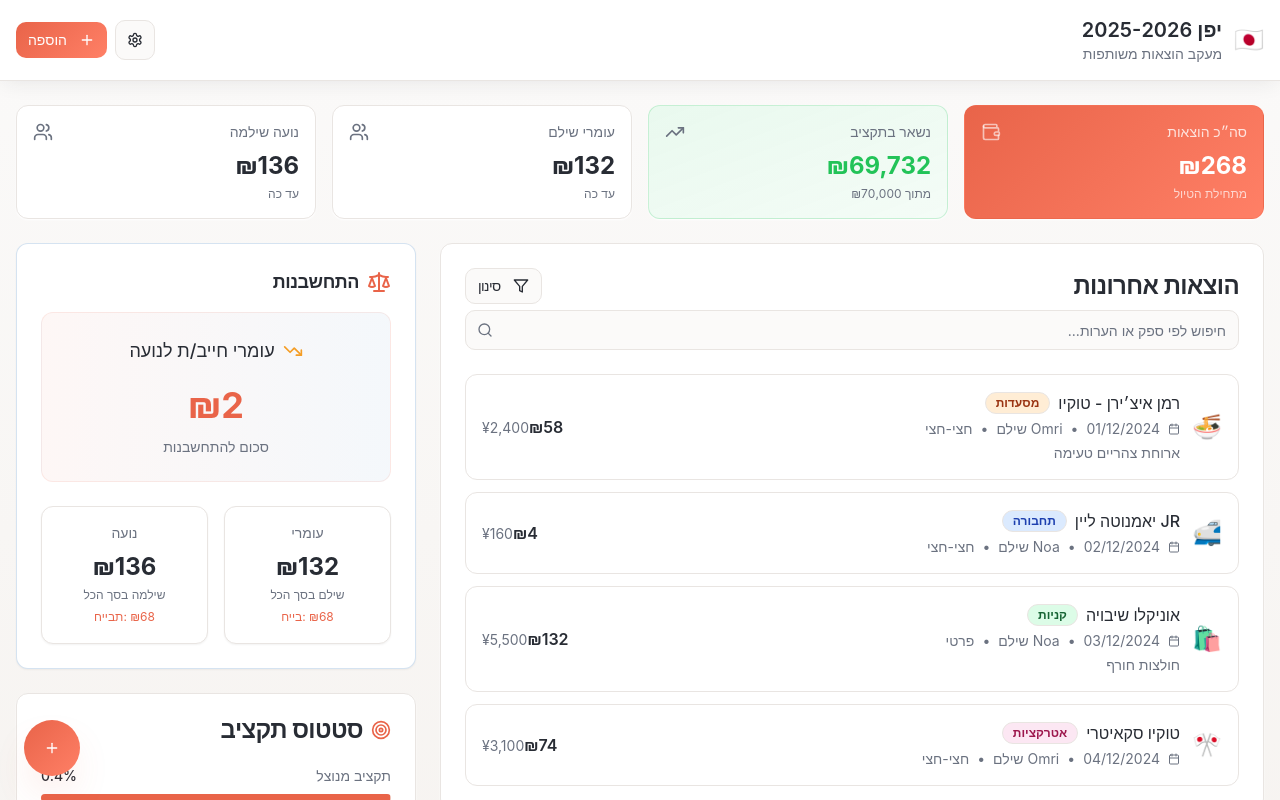
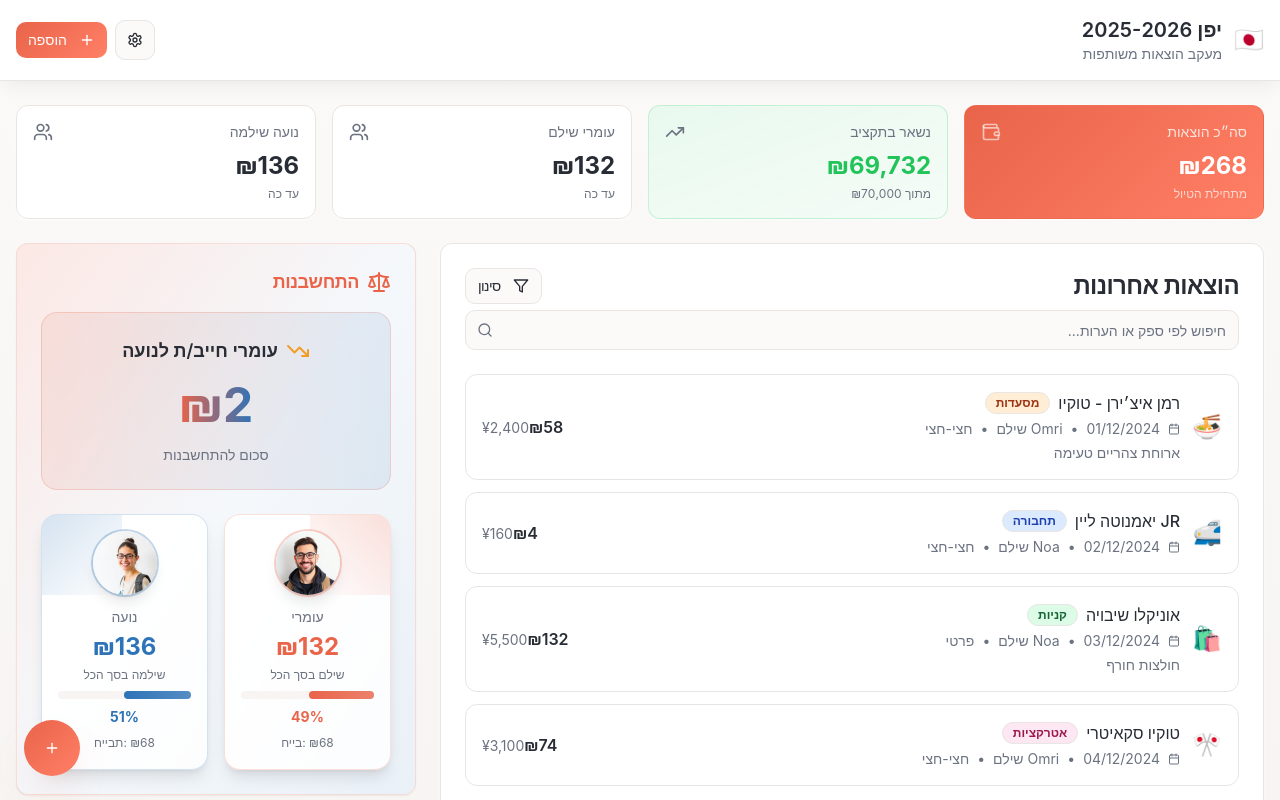
Before and after one commit to JustGigii/budget-buddy-israel, a React (Vite) app: page / in a window 1280 px wide. Shown: the top 800 px of the page. Built offline with nearby package versions, Linux system fonts and the light colour scheme.

Commit message:
Refactor balance card
Update the balance card to include user images and a background image. Display who paid more with a percentage on the screen.

```diff
--- a/src/components/dashboard/BalanceCard.tsx
+++ b/src/components/dashboard/BalanceCard.tsx
@@ -2,10 +2,16 @@ import { Users, TrendingUp, TrendingDown, Minus, Scale } from 'lucide-react';
 import { Card, CardContent, CardHeader, CardTitle } from '@/components/ui/card';
 import { Badge } from '@/components/ui/badge';
 import { useStore } from '@/store/useStore';
+import omriProfile from '@/assets/omri-profile.jpg';
+import noaProfile from '@/assets/noa-profile.jpg';
 
 export function BalanceCard() {
   const { users } = useStore();
   const [omri, noa] = users;
+
+  const totalPaid = omri.totalPaid + noa.totalPaid;
+  const omriPercentage = totalPaid > 0 ? (omri.totalPaid / totalPaid) * 100 : 50;
+  const noaPercentage = totalPaid > 0 ? (noa.totalPaid / totalPaid) * 100 : 50;
 
   const balanceDiff = Math.abs(omri.netBalance - noa.netBalance);
   const whoOwesWhom = omri.netBalance > noa.netBalance
@@ -15,44 +21,47 @@ export function BalanceCard() {
     : null;
 
   return (
-    <Card className="shadow-elegant gradient-subtle border-accent/20">
-      <CardHeader className="pb-4">
-        <CardTitle className="flex items-center gap-2 text-lg font-bold">
-          <Scale className="h-6 w-6 text-primary" />
+    <Card className="overflow-hidden relative bg-gradient-to-br from-primary/5 via-accent/5 to-secondary/5 border-primary/20 shadow-elegant">
+      {/* Background pattern */}
+      <div className="absolute inset-0 bg-gradient-to-br from-primary/10 via-transparent to-accent/10" />
+
+      <CardHeader className="relative pb-4">
+        <CardTitle className="flex items-center gap-2 text-lg font-bold text-primary">
+          <Scale className="h-6 w-6" />
           התחשבנות
         </CardTitle>
       </CardHeader>
 
-      <CardContent className="space-y-6">
-        {/* Balance summary - Main focus */}
+      <CardContent className="relative space-y-6">
+        {/* Main settlement display */}
         {whoOwesWhom ? (
-          <div className="bg-gradient-to-r from-primary/5 to-accent/5 p-6 rounded-xl border border-primary/10">
-            <div className="text-center space-y-3">
-              <div className="flex items-center justify-center gap-2 mb-2">
+          <div className="bg-gradient-to-r from-primary/10 to-accent/10 p-6 rounded-2xl border border-primary/20 backdrop-blur-sm">
+            <div className="text-center space-y-4">
+              <div className="flex items-center justify-center gap-2">
                 {whoOwesWhom.creditor === 'עומרי' ? (
-                  <TrendingUp className="h-5 w-5 text-success" />
+                  <TrendingUp className="h-6 w-6 text-success" />
                 ) : (
-                  <TrendingDown className="h-5 w-5 text-warning" />
+                  <TrendingDown className="h-6 w-6 text-warning" />
                 )}
-                <span className="text-lg font-medium">
+                <span className="text-lg font-semibold">
                   {whoOwesWhom.debtor} חייב/ת ל{whoOwesWhom.creditor}
                 </span>
               </div>
 
-              <div className="text-4xl font-bold text-primary rtl-numbers">
+              <div className="text-5xl font-bold bg-gradient-to-r from-primary to-accent bg-clip-text text-transparent rtl-numbers">
                 ₪{Math.round(whoOwesWhom.amount)}
               </div>
 
-              <div className="text-sm text-muted-foreground">
+              <div className="text-sm text-muted-foreground font-medium">
                 סכום להתחשבנות
               </div>
             </div>
           </div>
         ) : (
-          <div className="bg-gradient-to-r from-success/5 to-success/10 p-6 rounded-xl border border-success/20">
+          <div className="bg-gradient-to-r from-success/10 to-success/15 p-6 rounded-2xl border border-success/30">
             <div className="flex items-center justify-center gap-3 text-success">
-              <Minus className="h-6 w-6" />
-              <span className="text-xl font-bold">החשבון מאוזן!</span>
+              <Minus className="h-7 w-7" />
+              <span className="text-2xl font-bold">החשבון מאוזן!</span>
             </div>
             <div className="text-center mt-2 text-sm text-muted-foreground">
               אין צורך בהתחשבנות
@@ -60,27 +69,71 @@ export function BalanceCard() {
           </div>
         )}
 
-        {/* Individual stats */}
+        {/* Profile cards with percentages */}
         <div className="grid grid-cols-2 gap-4">
-          <div className="text-center p-4 bg-card rounded-lg border shadow-sm">
-            <div className="text-sm text-muted-foreground mb-2">עומרי</div>
-            <div className="text-2xl font-bold text-foreground rtl-numbers mb-1">
-              ₪{omri.totalPaid}
-            </div>
-            <div className="text-xs text-muted-foreground">שילם בסך הכל</div>
-            <div className="text-xs text-primary mt-1 rtl-numbers">
-              חייב: ₪{Math.round(omri.totalOwed)}
+          <div className="relative overflow-hidden bg-gradient-to-br from-card to-card/80 rounded-2xl border border-primary/20 shadow-lg">
+            <div className="absolute top-0 right-0 w-20 h-20 bg-gradient-to-bl from-primary/20 to-transparent" />
+            <div className="relative p-4 text-center">
+              <div className="w-16 h-16 mx-auto mb-3 rounded-full overflow-hidden ring-2 ring-primary/30 shadow-lg">
+                <img
+                  src={omriProfile}
+                  alt="עומרי"
+                  className="w-full h-full object-cover"
+                />
+              </div>
+              <div className="text-sm font-medium text-muted-foreground mb-1">עומרי</div>
+              <div className="text-2xl font-bold text-primary rtl-numbers mb-1">
+                ₪{omri.totalPaid.toLocaleString()}
+              </div>
+              <div className="text-xs text-muted-foreground mb-2">שילם בסך הכל</div>
+
+              {/* Percentage bar */}
+              <div className="w-full bg-muted rounded-full h-2 mb-2">
+                <div
+                  className="bg-gradient-to-r from-primary to-primary/80 h-2 rounded-full transition-all duration-300"
+                  style={{ width: `${omriPercentage}%` }}
+                />
+              </div>
+              <div className="text-sm font-bold text-primary">
+                {Math.round(omriPercentage)}%
+              </div>
+
+              <div className="text-xs text-muted-foreground mt-2 rtl-numbers">
+                חייב: ₪{Math.round(omri.totalOwed)}
+              </div>
             </div>
           </div>
 
-          <div className="text-center p-4 bg-card rounded-lg border shadow-sm">
-            <div className="text-sm text-muted-foreground mb-2">נועה</div>
-            <div className="text-2xl font-bold text-foreground rtl-numbers mb-1">
-              ₪{noa.totalPaid}
-            </div>
-            <div className="text-xs text-muted-foreground">שילמה בסך הכל</div>
-            <div className="text-xs text-primary mt-1 rtl-numbers">
-              חייבת: ₪{Math.round(noa.totalOwed)}
+          <div className="relative overflow-hidden bg-gradient-to-br from-card to-card/80 rounded-2xl border border-accent/20 shadow-lg">
+            <div className="absolute top-0 left-0 w-20 h-20 bg-gradient-to-br from-accent/20 to-transparent" />
+            <div className="relative p-4 text-center">
+              <div className="w-16 h-16 mx-auto mb-3 rounded-full overflow-hidden ring-2 ring-accent/30 shadow-lg">
+                <img
+                  src={noaProfile}
+                  alt="נועה"
+                  className="w-full h-full object-cover"
+                />
+              </div>
+              <div className="text-sm font-medium text-muted-foreground mb-1">נועה</div>
+              <div className="text-2xl font-bold text-accent rtl-numbers mb-1">
+                ₪{noa.totalPaid.toLocaleString()}
+              </div>
+              <div className="text-xs text-muted-foreground mb-2">שילמה בסך הכל</div>
+
+              {/* Percentage bar */}
+              <div className="w-full bg-muted rounded-full h-2 mb-2">
+                <div
+                  className="bg-gradient-to-r from-accent to-accent/80 h-2 rounded-full transition-all duration-300"
+                  style={{ width: `${noaPercentage}%` }}
+                />
+              </div>
+              <div className="text-sm font-bold text-accent">
+                {Math.round(noaPercentage)}%
+              </div>
+
+              <div className="text-xs text-muted-foreground mt-2 rtl-numbers">
+                חייבת: ₪{Math.round(noa.totalOwed)}
+              </div>
             </div>
           </div>
         </div>
```
Also changed, not shown: src/assets/noa-profile.jpg (added), src/assets/omri-profile.jpg (added).
